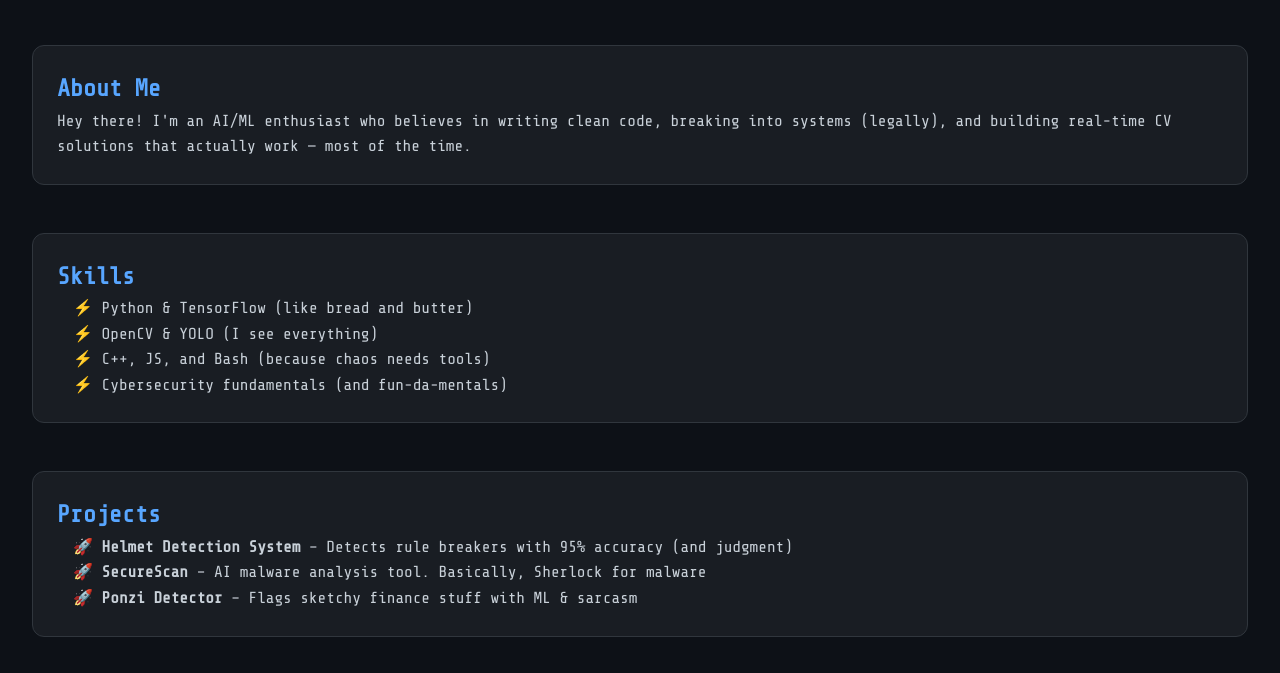
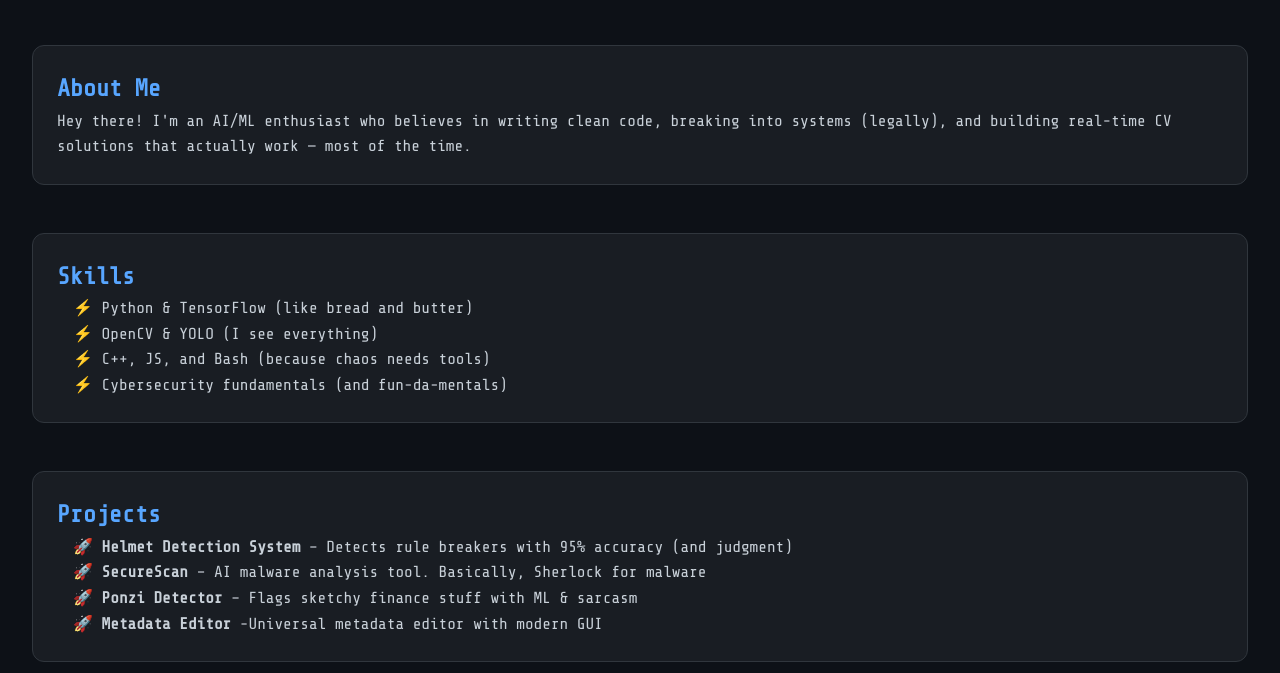
Before and after one commit to sairam-s0/sairam-s0.github.io, a plain HTML site: page index.html in a window 1280 px wide. Shown: the part 127-800 px from the top of the page. Drawn offline with nearby package versions, Linux system fonts and the light colour scheme.

Commit message:
Add Metadata Editor project to the list

```diff
--- a/index.html
+++ b/index.html
@@ -127,6 +127,7 @@
       <li><strong>Helmet Detection System</strong> – Detects rule breakers with 95% accuracy (and judgment)</li>
       <li><strong>SecureScan</strong> – AI malware analysis tool. Basically, Sherlock for malware</li>
       <li><strong>Ponzi Detector</strong> – Flags sketchy finance stuff with ML & sarcasm</li>
+      <li><strong>Metadata Editor </strong>-Universal metadata editor with modern GUI</li>
     </ul>
   </section>
 
```
